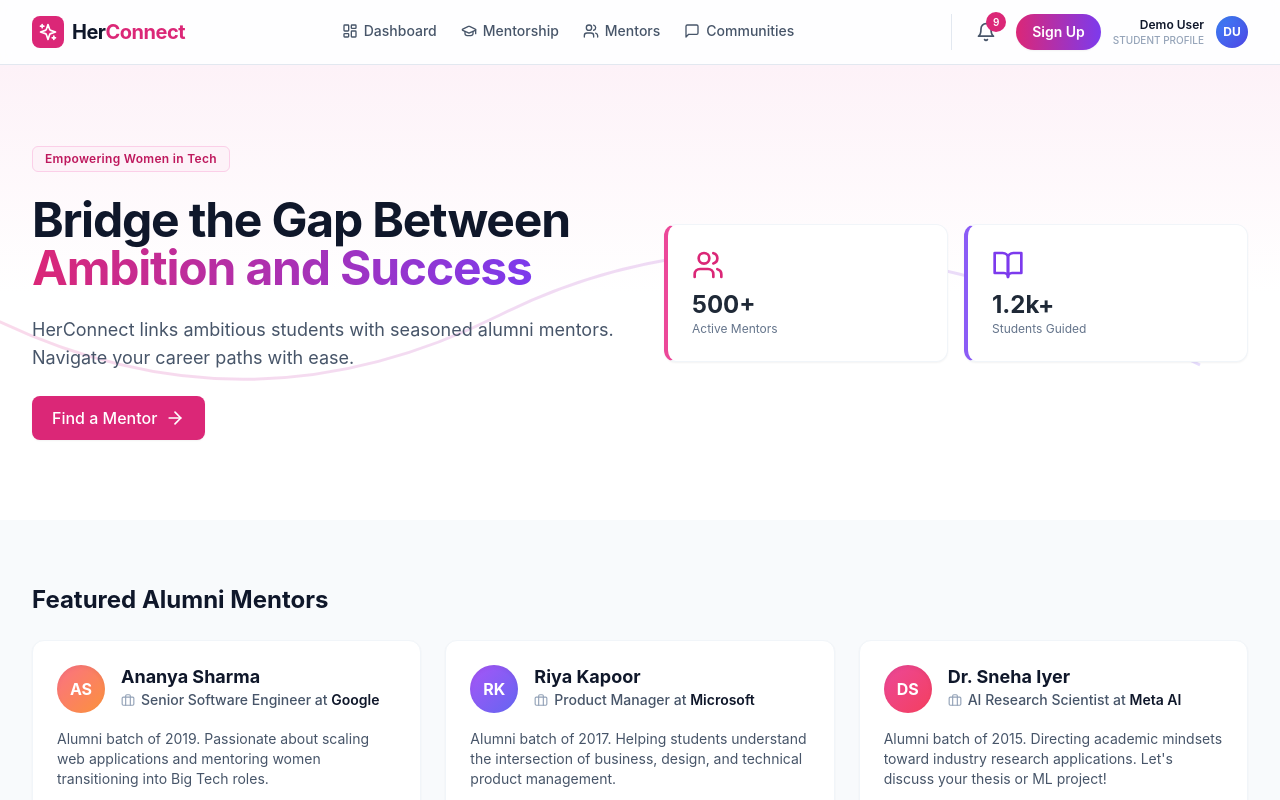
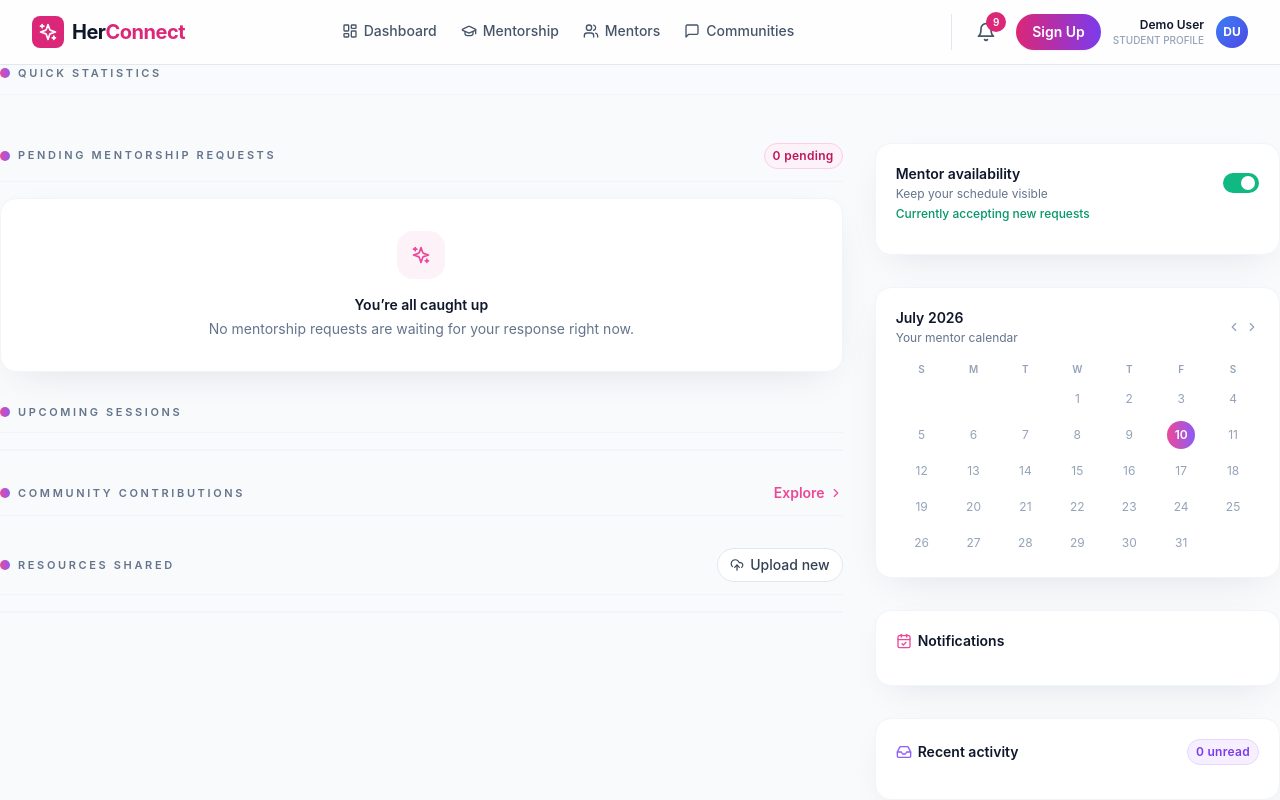
Before and after one commit to pragatisingh7707/bitrebels-v2v, a React (Vite) app: page /alumni-dashboard in a window 1280 px wide. Before the commit this address led to /. Shown: the top 800 px of the page. Built offline with nearby package versions, Linux system fonts and the light colour scheme.

Commit message:
alumni dashboard fixed

```diff
--- a/frontend/src/App.jsx
+++ b/frontend/src/App.jsx
@@ -15,7 +15,6 @@
 import MentorshipDashboard from './pages/MentorshipDashboard';
 import MentorDashboard from './pages/MentorDashboard';
 import { AlumniDashboardContent } from './components/dashboard/AlumniDashboardContent';
-
 export default function App() {
   return (
     <Router future={{ v7_startTransition: true, v7_relativeSplatPath: true }}>
@@ -23,6 +22,7 @@
         <Routes>
           <Route path="/" element={<Home />} />
           <Route path="/dashboard" element={<Dashboard />} />
+          <Route path="/alumni-dashboard" element={<AlumniDashboardContent />} />
           <Route path="/mentors" element={<Mentors />} />
           <Route path="/communities" element={<Communities />} />
           <Route path="/communities/:id" element={<CommunityDetail />} />
--- a/frontend/src/components/dashboard/AlumniDashboardContent.jsx
+++ b/frontend/src/components/dashboard/AlumniDashboardContent.jsx
@@ -1,4 +1,5 @@
 import React, { useMemo, useState } from 'react';
+import { Link } from "react-router-dom";
 import { motion } from 'framer-motion';
 import { Card } from '../Card';
 import { Badge } from '../Badge';
```
